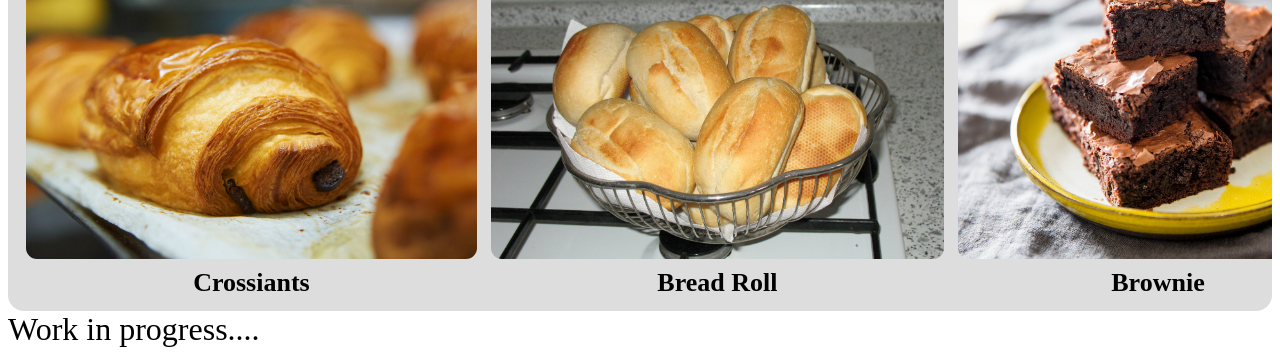
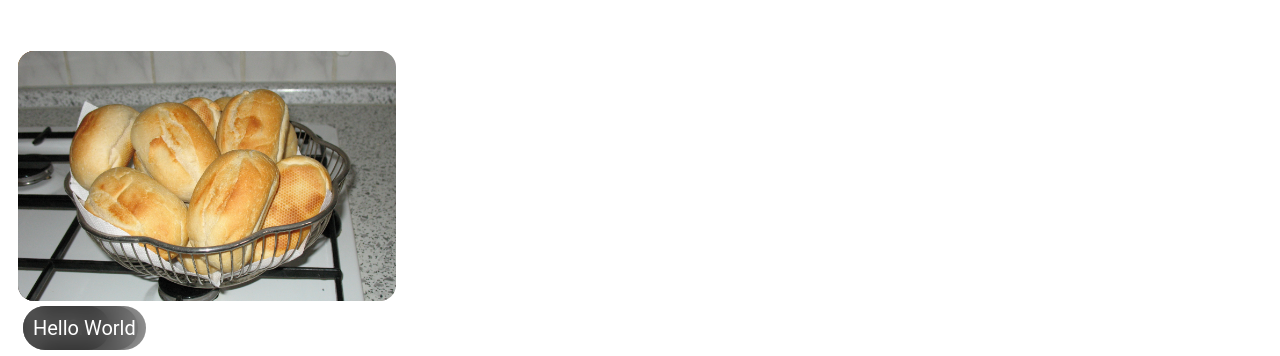
Before and after one commit to rawSalmon01101/JigsoDoesCode.github.io, a plain HTML site: page index.html in a window 1280 px wide. Shown: the part 577-933 px from the top of the page. After the commit the page ends 800 px from the top, so only its background shows below. Drawn offline with Linux system fonts and the light colour scheme.

Commit message:
qol changes (2)

```diff
--- a/DiamondBiscuit.css
+++ b/DiamondBiscuit.css
@@ -43,6 +43,10 @@ div.TrendingProducts{
     padding: 10px;
     border-radius: 16px;
     background-color: #dddddd;
+    display: flex;
+    flex-direction: row;
+    gap: 10px;
+    border-radius: 16px;
 }
 div.TrendingProducts:hover{
     cursor:grab;
@@ -87,8 +91,44 @@ html {
     background: #888888;
     border-radius: 30px;
 }
-
-
+.child-containers {
+    width: fit-content;
+    height: fit-content;
+    display: flex;
+    flex-direction: column;
+    transition: all 200ms cubic-bezier(0.84, 1, 0, 0.71);
+    position: absolute;
+}
+.child-containers:hover {
+    transform: scale(0.97);
+    transition: all 500ms cubic-bezier(0.14, 0.96, 0.17, 0.98);
+}
+.child-containers::before {
+    position: relative;
+    content: "Hello world";
+    background-color: white;
+    width: 100px;
+    height: 100px;
+}
+.item {
+    width: auto;
+    height: 250px;
+    border-radius: 16px;
+}
+.item-names {
+    width: inherit;
+    height: inherit;
+    font-family: Roboto;
+    font-weight: 400;
+    margin-top: 5px;
+    padding: 10px;
+    height: max-content;
+    color: white;
+    background-color: rgba(0, 0, 0, 0.402);
+    margin-left: 5px;
+    border-radius: 9999px;
+    backdrop-filter: blur(10px);
+}
 
 @keyframes sm {
     from {
--- a/index.html
+++ b/index.html
@@ -44,55 +44,18 @@
 			<br>
 			</div>
 		<div class="TrendingProducts">
-			<table>
-			<tr>
-				<td>
-			<img src="Crossiant.png"
-			 alt="French Crossiant"
-			 height="300"
-			 weidth="250"
-			 float="right"
-			 class="TrendingProducts-image">
-			 </td><td>
-			 <img src="Breadroll.png"
-			 alt="Failed to load Bread Roll"
-			 height="300"
-			 weidth="250"
-			 float="right"
-			 class="TrendingProducts-image">
-			</td><td>
-			 <img src="brownie.png"
-			 alt="Failed to load Brownie"
-			 height="300"
-			 weidth="250"
-			 float="right"
-			 class="TrendingProducts-image">
-			</td><td>
-			 <img src="Muffins.png"
-			 alt="Failed to load Muffin"
-			 height="300"
-			 weidth="250"
-			 float="right"
-			 class="TrendingProducts-image">
-			</td>
-			</tr>
-			<div>
-			<tr class="TrendingProducts-name">
-				<td>
-					<b > Crossiants</b>
-				</td>
-				<td>
-					<b >Bread Roll</b>
-				</td>
-				<td>
-					<b >Brownie</b>
-				</td>
-				<td>
-					<b >Muffin</b>
-				</td>
-			</tr>
+			<div class="child-containers">
+				<img src="Crossiant.png" class="item">
+				<div class="item-names">Crossiants</div>
 			</div>
-		</table>
+			<div class="child-containers">
+				<img src="Muffins.png" class="item">
+				<div class="item-names">Muffins</div>
+			</div>
+			<div class="child-containers">
+				<img src="Breadroll.png" class="item">
+				<div class="item-names">Hello World</div>
+			</div>
 		</div>
 		Work in progress....
 	</body>
```
